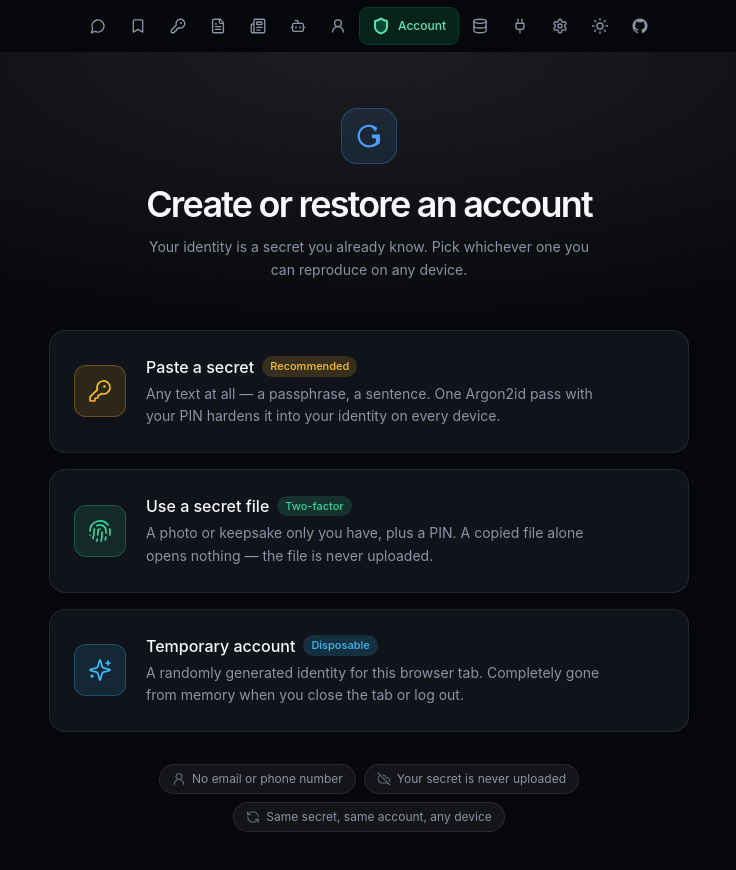
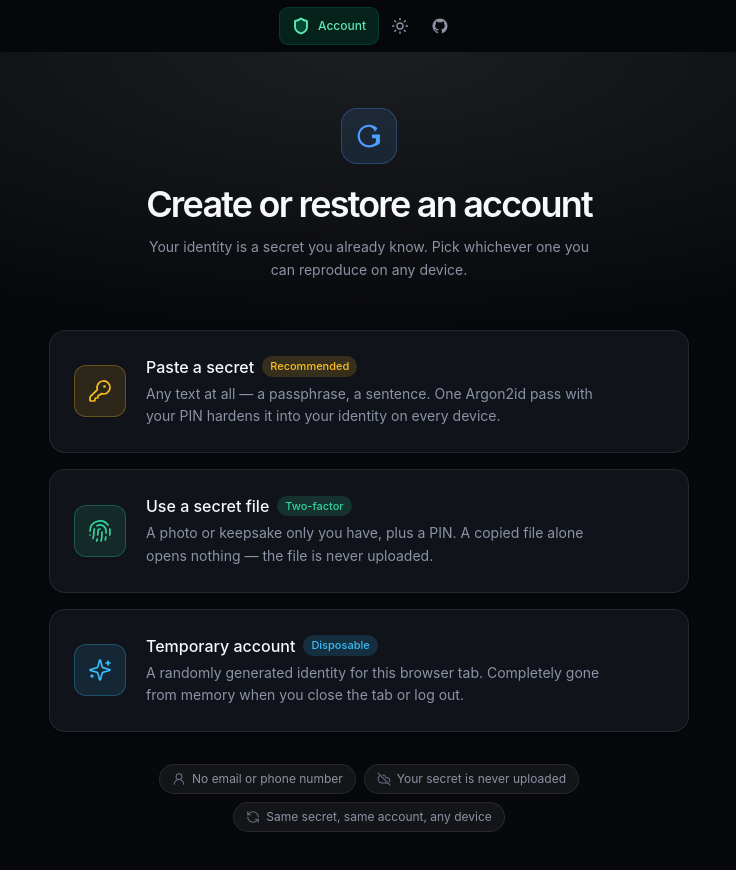
Before and after one commit to besoeasy/gupt, a Vue app: page /inin#/welcome in a window 1280 px wide. Shown: the top 870 px of the page, without its empty margins (271-1007 px from the left). Built offline with nearby package versions, Linux system fonts and the light colour scheme; no server answers.

Commit message:
Hide gated navigation items in navbar when logged out (v6.0.8)

```diff
--- a/package.json
+++ b/package.json
@@ -1,6 +1,6 @@
 {
   "name": "gupt",
-  "version": "6.0.7",
+  "version": "6.0.8",
   "description": "Self-hosted, end-to-end encrypted messenger. A privacy-first alternative to Telegram, Signal, WhatsApp & Discord — built on decentralized relays with WebRTC calls.",
   "homepage": "https://gupt.app",
   "license": "CC-BY-NC-4.0",
--- a/src/components/AppNavbar.vue
+++ b/src/components/AppNavbar.vue
@@ -48,6 +48,7 @@ const primaryNavItems = computed(() => {
     items.push({ to: "/donate", label: "Donate", icon: Heart, isDonate: true });
   }
 
+  if (identity.isReady) {
     items.push(
       { to: "/chat", label: "Chat", icon: MessageCircle },
       { to: "/bookmarks", label: "Bookmarks", icon: Bookmark },
@@ -56,19 +57,14 @@ const primaryNavItems = computed(() => {
       { to: "/feed", label: "Feed", icon: Newspaper },
       { to: "/bots", label: "Bots", icon: Bot },
       { to: "/me", label: "Me", icon: UserRound },
-  );
-
-  // Only surfaced while there is no account, as a way in to /welcome. Once
-  // signed in it is onboarding, and onboarding is done.
-  if (!identity.isReady) {
-    items.push({ to: "/welcome", label: "Account", icon: Shield, isSwitch: true });
-  }
-
-  items.push(
       { to: "/cache", label: "Cache", icon: Database },
       { to: "/integrations", label: "Integrations", icon: Plug },
       { to: "/settings", label: "Settings", icon: Settings },
     );
+  } else {
+    // Surfaced while there is no account, as the way in to /welcome.
+    items.push({ to: "/welcome", label: "Account", icon: Shield, isSwitch: true });
+  }
 
   return items;
 });
```
Also changed, not shown: 1 other file (tests, documents, lock files or other folders). Lines whose indentation alone changed are shown as unchanged.
